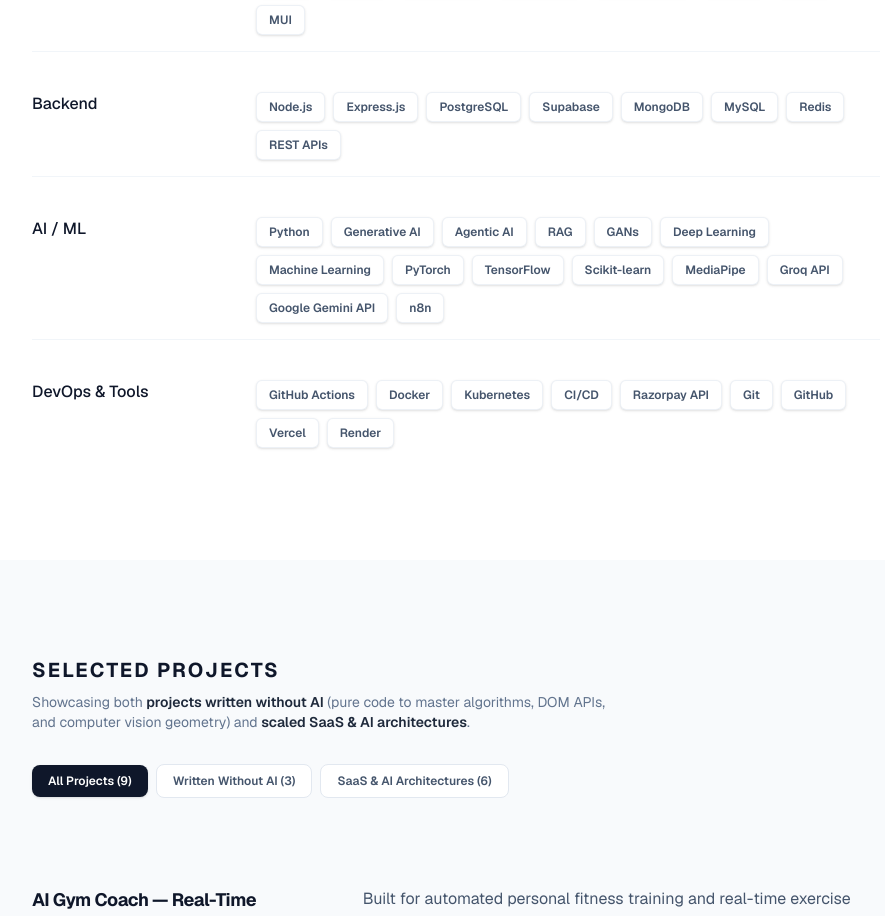
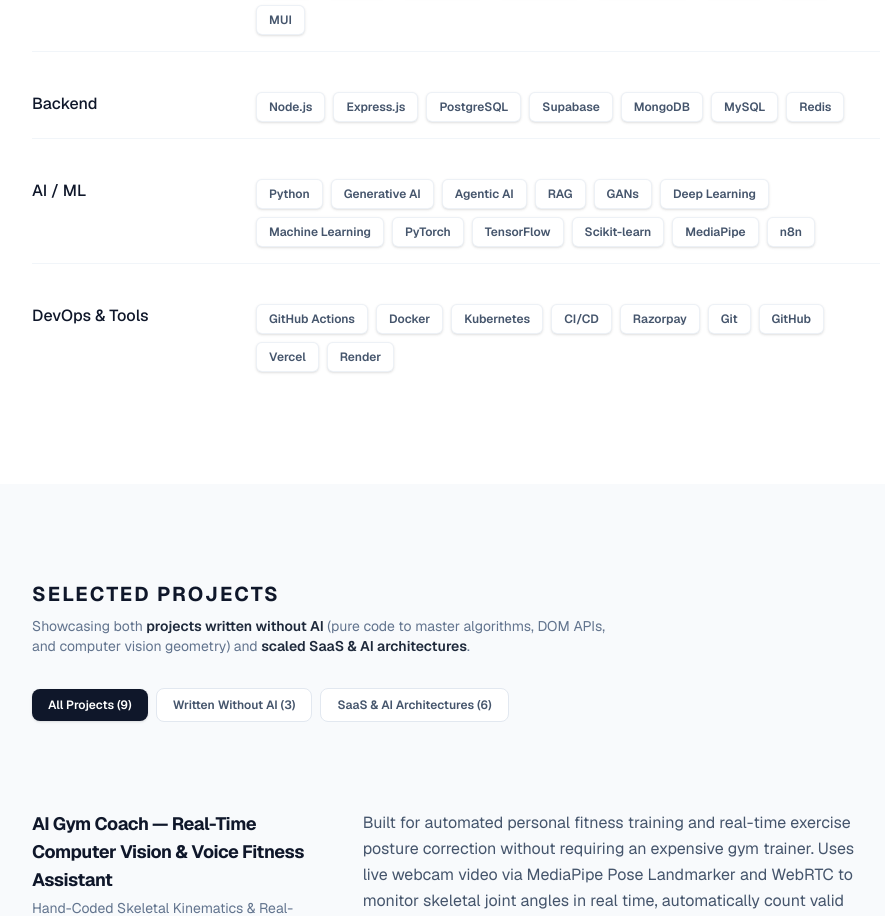
Before and after one commit to bott-127001/Samarth-Portfolio, a React (Vite) app: page / in a window 1280 px wide. Shown: the part 1780-2696 px from the top of the page, without its empty margins (184-1069 px from the left). Built offline with nearby package versions, Linux system fonts and the light colour scheme.

Commit message:
Remove API pills across Technical Skills categories

```diff
--- a/src/App.jsx
+++ b/src/App.jsx
@@ -296,9 +296,9 @@ const CodivaSection = () => {
 const Skills = () => {
   const categories = [
     { title: "Frontend", skills: ["React", "Next.js", "TypeScript", "JavaScript", "Tailwind CSS", "HTML5", "CSS3", "MUI"] },
-    { title: "Backend", skills: ["Node.js", "Express.js", "PostgreSQL", "Supabase", "MongoDB", "MySQL", "Redis", "REST APIs"] },
-    { title: "AI / ML", skills: ["Python", "Generative AI", "Agentic AI", "RAG", "GANs", "Deep Learning", "Machine Learning", "PyTorch", "TensorFlow", "Scikit-learn", "MediaPipe", "Groq API", "Google Gemini API", "n8n"] },
-    { title: "DevOps & Tools", skills: ["GitHub Actions", "Docker", "Kubernetes", "CI/CD", "Razorpay API", "Git", "GitHub", "Vercel", "Render"] }
+    { title: "Backend", skills: ["Node.js", "Express.js", "PostgreSQL", "Supabase", "MongoDB", "MySQL", "Redis"] },
+    { title: "AI / ML", skills: ["Python", "Generative AI", "Agentic AI", "RAG", "GANs", "Deep Learning", "Machine Learning", "PyTorch", "TensorFlow", "Scikit-learn", "MediaPipe", "n8n"] },
+    { title: "DevOps & Tools", skills: ["GitHub Actions", "Docker", "Kubernetes", "CI/CD", "Razorpay", "Git", "GitHub", "Vercel", "Render"] }
   ];
 
   return (
```
